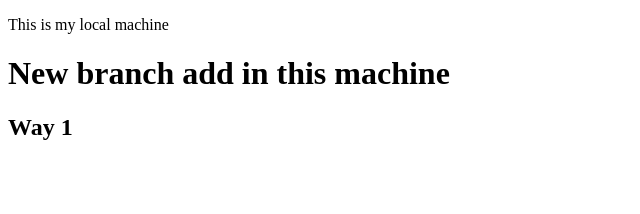
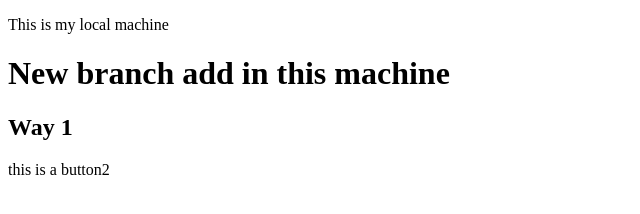
Before and after one commit to abdulkadir-fs-dev/Local-machine, a plain HTML site: page index.html in a window 1280 px wide. Shown: the whole page, without its empty margins (0-640 px from the left). Drawn offline with Linux system fonts and the light colour scheme.

Commit message:
add button 2

```diff
--- a/index.html
+++ b/index.html
@@ -9,5 +9,6 @@
     <p>This is my local machine</p>
     <h1>New branch add in this machine</h1>
     <h2>Way 1</h2>
+    <p>this is a button2</p>
 </body>
 </html>
```
